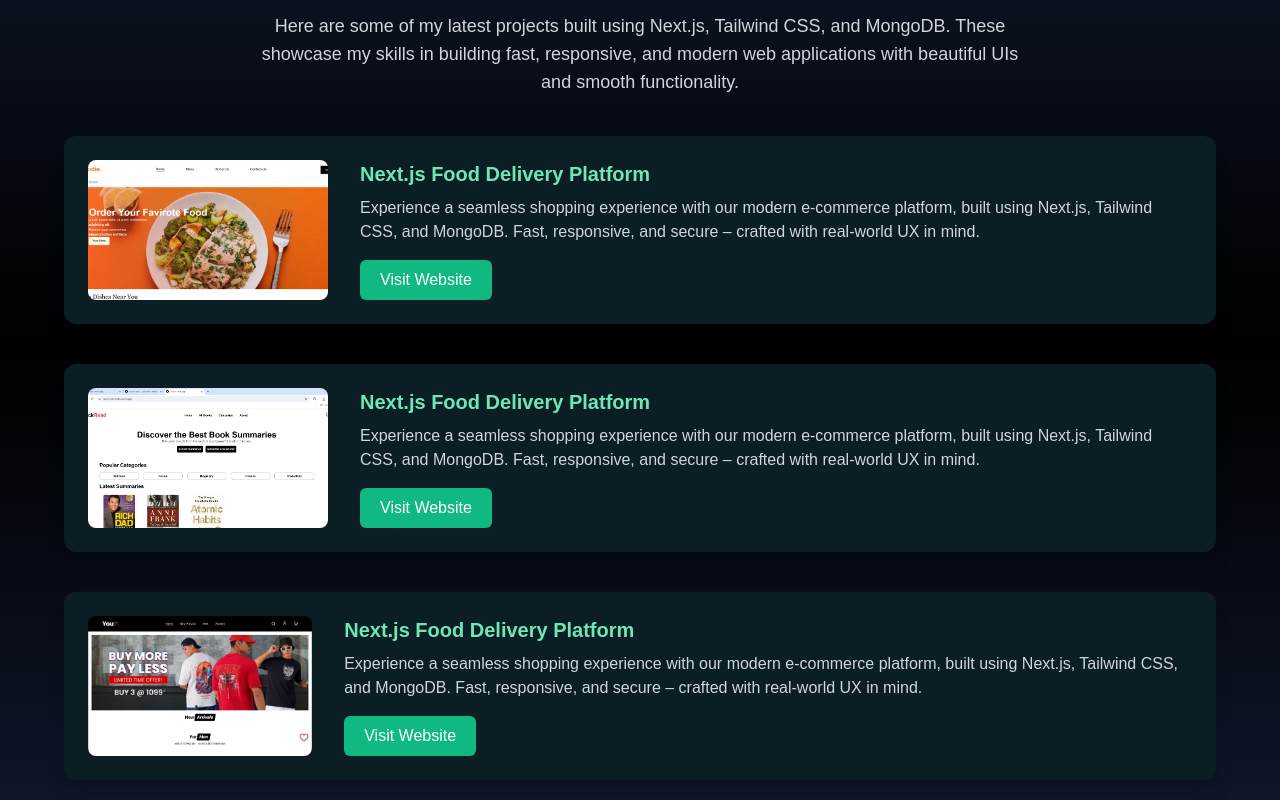
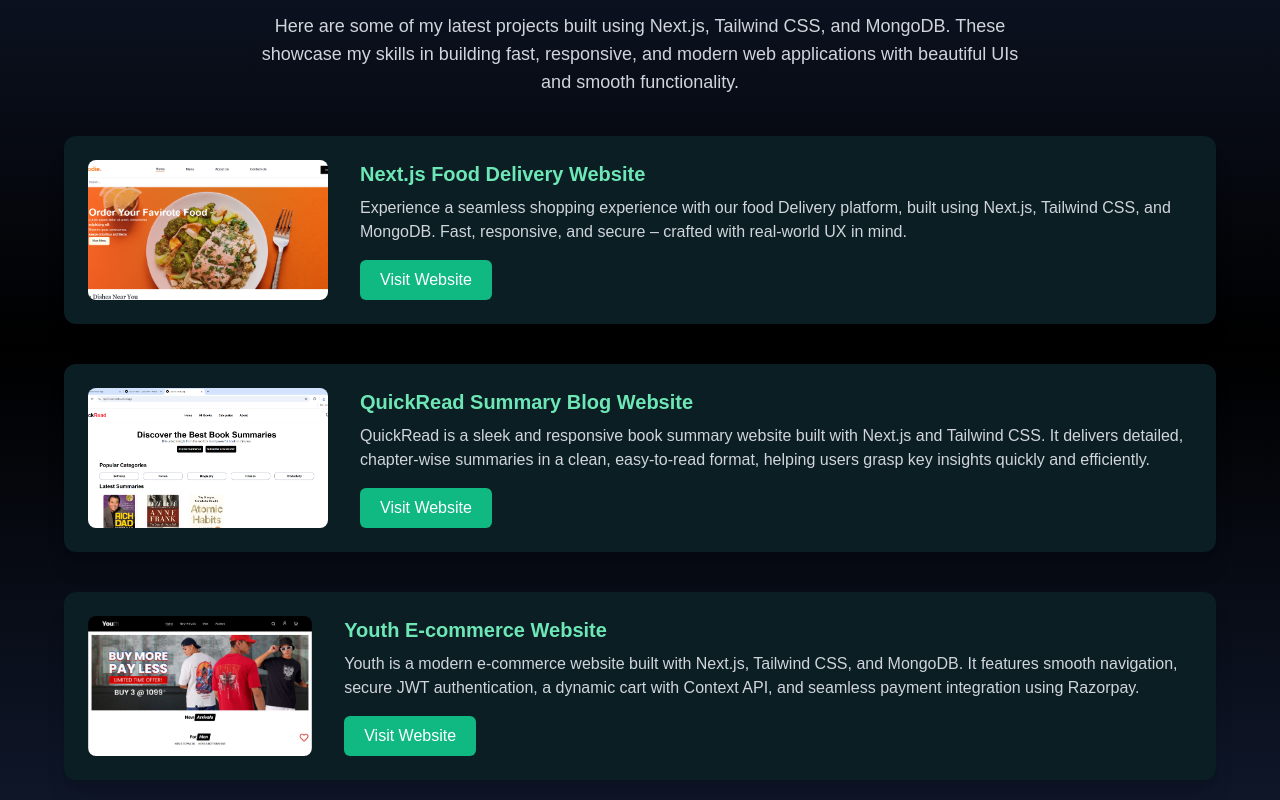
Before and after one commit to Tasleemali/portfolio, a Next.js app: page / in a window 1280 px wide. Shown: the part 1480-2280 px from the top of the page. Built offline with nearby package versions, Linux system fonts and the light colour scheme.

Commit message:
Update index.js

```diff
--- a/src/app/compo/Project/index.js
+++ b/src/app/compo/Project/index.js
@@ -21,20 +21,20 @@ export default function Projects() {
         </div>
 
         <div className="flex flex-col gap-10 w-full">
-          {[project, summary, youth].map((img, index) => (
+
             <div
-              key={index}
+
               className="bg-[#0a1e23] p-6 rounded-xl shadow-xl flex flex-col md:flex-row items-center gap-8"
             >
               <Image
-                src={img}
+                src={project}
                 alt="Project"
                 className="w-[240px] h-[140px] rounded-lg object-cover"
               />
               <div className="text-center md:text-left">
-                <h3 className="text-xl font-bold text-emerald-300">Next.js Food Delivery Platform</h3>
+                <h3 className="text-xl font-bold text-emerald-300">Next.js Food Delivery Website</h3>
                 <p className="text-gray-300 mt-2">
-                  Experience a seamless shopping experience with our modern e-commerce platform, built using Next.js, Tailwind CSS, and MongoDB. Fast, responsive, and secure – crafted with real-world UX in mind.
+                  Experience a seamless shopping experience with our food Delivery platform, built using Next.js, Tailwind CSS, and MongoDB. Fast, responsive, and secure – crafted with real-world UX in mind.
                 </p>
                 <a
                   href="https://food-sigma-eight.vercel.app"
@@ -45,7 +45,52 @@ export default function Projects() {
                 </a>
               </div>
             </div>
-          ))}
+            {/* 1 */}
+            <div
+
+            className="bg-[#0a1e23] p-6 rounded-xl shadow-xl flex flex-col md:flex-row items-center gap-8"
+          >
+            <Image
+              src={summary}
+              alt="Project"
+              className="w-[240px] h-[140px] rounded-lg object-cover"
+            />
+            <div className="text-center md:text-left">
+              <h3 className="text-xl font-bold text-emerald-300">QuickRead Summary Blog Website</h3>
+              <p className="text-gray-300 mt-2">
+              QuickRead is a sleek and responsive book summary website built with Next.js and Tailwind CSS. It delivers detailed, chapter-wise summaries in a clean, easy-to-read format, helping users grasp key insights quickly and efficiently. </p>
+              <a
+                href="https://food-sigma-eight.vercel.app"
+                target="_blank"
+                className="mt-4 inline-block px-5 py-2 bg-emerald-500 text-white rounded-md hover:bg-emerald-600 transition"
+              >
+                Visit Website
+              </a>
+            </div>
+          </div>
+          {/* 2 */}
+          <div
+
+            className="bg-[#0a1e23] p-6 rounded-xl shadow-xl flex flex-col md:flex-row items-center gap-8"
+          >
+            <Image
+              src={youth}
+              alt="Project"
+              className="w-[240px] h-[140px] rounded-lg object-cover"
+            />
+            <div className="text-center md:text-left">
+              <h3 className="text-xl font-bold text-emerald-300">Youth E-commerce Website</h3>
+              <p className="text-gray-300 mt-2">
+              Youth is a modern e-commerce website built with Next.js, Tailwind CSS, and MongoDB. It features smooth navigation, secure JWT authentication, a dynamic cart with Context API, and seamless payment integration using Razorpay. </p>
+              <a
+                href="https://food-sigma-eight.vercel.app"
+                target="_blank"
+                className="mt-4 inline-block px-5 py-2 bg-emerald-500 text-white rounded-md hover:bg-emerald-600 transition"
+              >
+                Visit Website
+              </a>
+            </div>
+          </div>
         </div>
       </div>
     </div>
```
